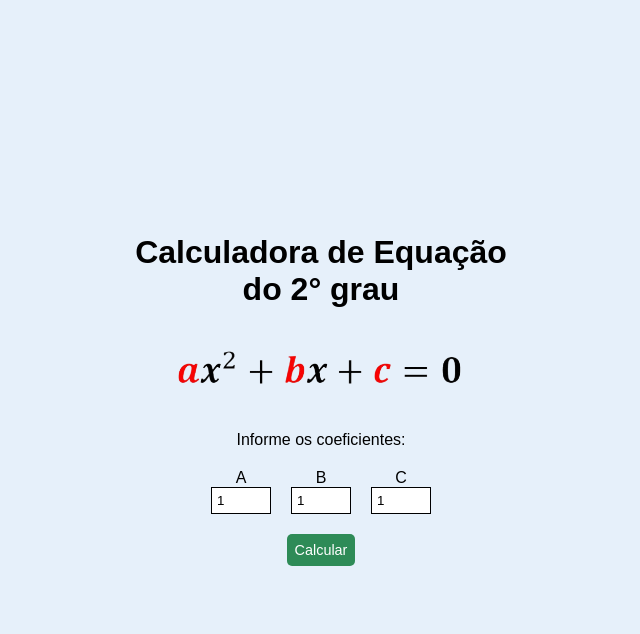
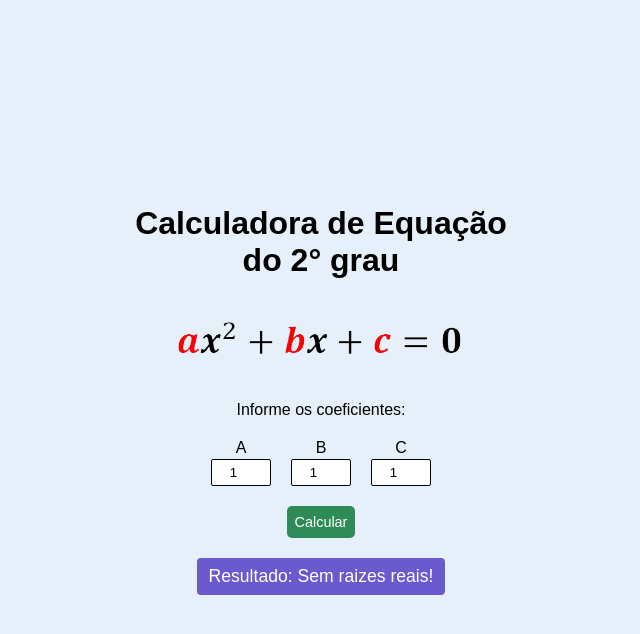
Before and after one commit to guilhermedevmatos15/equacao-2-grau, a React (Vite) app: page / in a window 1280 px wide. Both pictures are taken after a click on the button "Calcular". Shown: the top 634 px of the page, without its empty margins (319-959 px from the left). Built offline with nearby package versions, Linux system fonts and the light colour scheme.

Commit message:
feat: lógica principal feita

```diff
--- a/src/pages/Home/Home.css
+++ b/src/pages/Home/Home.css
@@ -36,6 +36,7 @@
             flex-direction: column;
             justify-content: center;
             align-items: center;
+            gap: 2px;
 
             input {
                max-width: 60px;
@@ -44,7 +45,24 @@
       }
 
       .btn {
-         margin-top: 20px;
+         display: block;
+         margin: 20px auto 0 auto;
+      }
+
+      output {
+         display: block;
+         margin: 20px auto 0 auto;
+         font-size: 1.1rem;
+         max-width: max-content;
+         padding: 8px 12px;
+         color: white;
+         background-color: var(--color-terceary);
+         border-radius: 4px;
+         opacity: 0;
+
+         &.active {
+            opacity: 1;
+         }
       }
    }
 }
--- a/src/pages/Home/Home.jsx
+++ b/src/pages/Home/Home.jsx
@@ -8,13 +8,30 @@ import HistoryPreview from '../../components/HistoryPreview/HistoryPreview';
 // img
 import ImgEquacao from '../../assets/img/equacao.png';
 
+// utils
+import solveEquation from '../../utils/solveEquation';
+
 const Home = () => {
 	const [coeficienteA, setCoeficienteA] = useState(1);
 	const [coeficienteB, setCoeficienteB] = useState(1);
 	const [coeficienteC, setCoeficienteC] = useState(1);
 
+	const [result, setResult] = useState();
+
 	function handleSubmit(e) {
 		e.preventDefault();
+
+		const r = solveEquation(coeficienteA, coeficienteB, coeficienteC);
+
+		if (r === false) {
+			setResult('Não é uma equação de 2° grau');
+		} else if (r.length === 0) {
+			setResult('Sem raizes reais!');
+		} else if (r.length === 1) {
+			setResult('x = ' + r[0]);
+		} else {
+			setResult(`x = { ${r[0]} ; ${r[1]} }`);
+		}
 	}
 
 	return (
@@ -34,7 +51,9 @@ const Home = () => {
 								type="number"
 								required
 								value={coeficienteA}
-								onChange={(e) => setCoeficienteA(e.target.value)}
+								onChange={(e) =>
+									setCoeficienteA(Number(e.target.value))
+								}
 							/>
 						</label>
 						<label>
@@ -42,7 +61,9 @@ const Home = () => {
 							<input
 								type="number"
 								value={coeficienteB}
-								onChange={(e) => setCoeficienteB(e.target.value)}
+								onChange={(e) =>
+									setCoeficienteB(Number(e.target.value))
+								}
 							/>
 						</label>
 						<label>
@@ -50,12 +71,18 @@ const Home = () => {
 							<input
 								type="number"
 								value={coeficienteC}
-								onChange={(e) => setCoeficienteC(e.target.value)}
+								onChange={(e) =>
+									setCoeficienteC(Number(e.target.value))
+								}
 							/>
 						</label>
 					</div>
 
-					<button className='btn'>Calcular</button>
+					<button className="btn">Calcular</button>
+
+					<output className={result && result?.length && 'active'}>
+						Resultado: {result || ''}
+					</output>
 				</form>
 
 				<HistoryPreview />
--- a/src/styles/partials/inputs.css
+++ b/src/styles/partials/inputs.css
@@ -1,4 +1,6 @@
 input {
    padding: 5px;
    border: 1px solid black;
+   text-align: center;
+   border-radius: 2px;
 }
--- /dev/null
+++ b/src/utils/solveEquation.js
@@ -0,0 +1,20 @@
+// arquivo no qual realiza o cálculo.
+
+function solveEquation(a = 1, b = 1, c = 1) {
+	if (a === 0) return false;
+
+	const delta = b * b - 4 * a * c;
+
+	if (delta < 0) return [];
+
+	if (delta === 0) return [(0 - b) / (2 * a)];
+
+	const rootDelta = Math.sqrt(delta);
+
+	const x1 = (-b + rootDelta) / (2 * a);
+	const x2 = (-b - rootDelta) / (2 * a);
+
+	return [x1, x2];
+}
+
+export default solveEquation;
```
